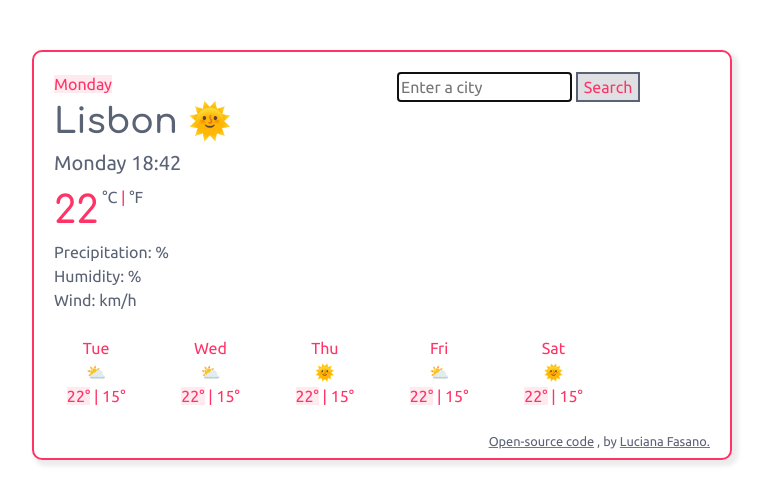
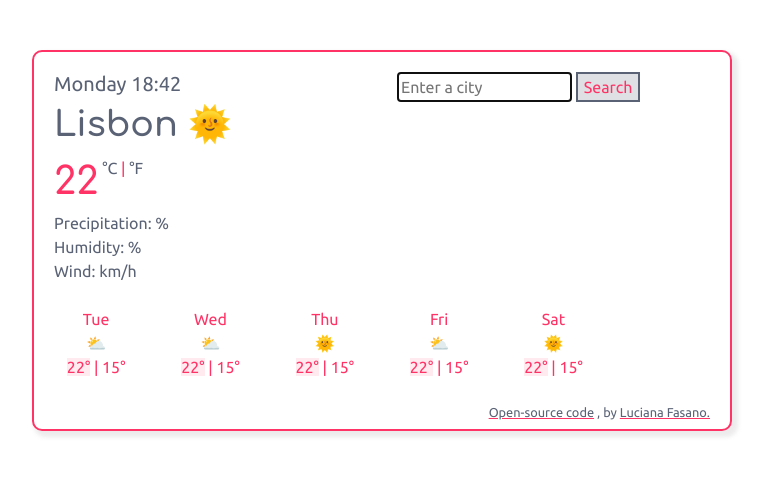
Before and after one commit to lufasano/Weather-app, a plain HTML site: page index.html in a window 1280 px wide. Shown: the whole page, without its empty margins (258-1026 px from the left). Drawn offline with nearby package versions, Linux system fonts and the light colour scheme.

Commit message:
Fixed repeated items

```diff
--- a/index.html
+++ b/index.html
@@ -26,9 +26,8 @@
       <div class="weather-app">
         <div class="row">
           <div class="col-6">
-            <span class="shade">Monday</span>
+            <h3>Monday</h3>
             <h1>Lisbon 🌞</h1>
-            <h3>Monday</h3>
             <span id="degrees">
               <span id="temp">22</span>
               <span id="up">
```
